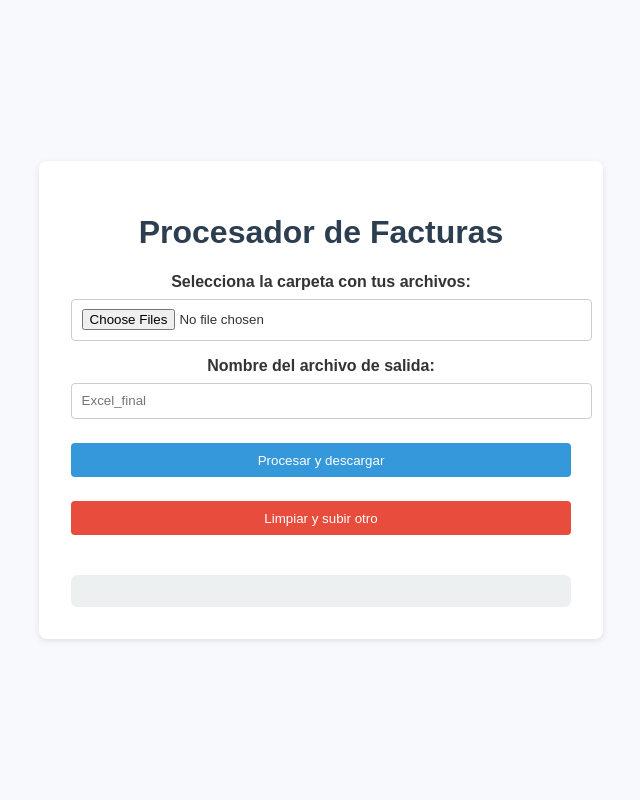
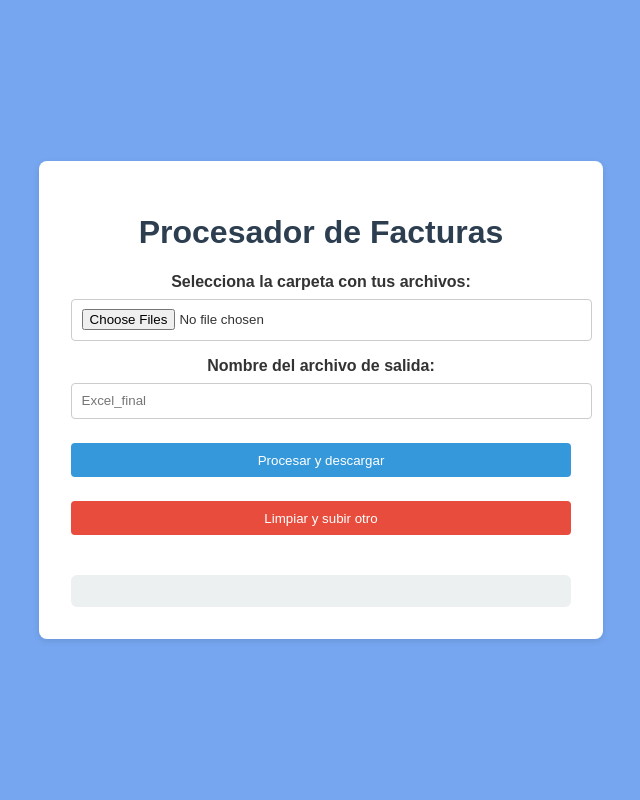
Before and after one commit to JPtheOne/Invoice-Processor, a Flask app: page / in a window 1280 px wide. Shown: the whole page, without its empty margins (319-959 px from the left). Run offline with Flask 3, Linux system fonts and the light colour scheme.

Commit message:
Logo is visible and changed background color. Next step Dockerfile.

```diff
--- a/templates/index.html
+++ b/templates/index.html
@@ -13,7 +13,7 @@
       display: flex;
       justify-content: center;
       align-items: center;
-      background: #f7f9fc;
+      background: #76a6f0;
       font-family: Arial, sans-serif;
       color: #333;
     }
```
Also changed, not shown: src/static/logo.ico (renamed from static/logo.ico).
